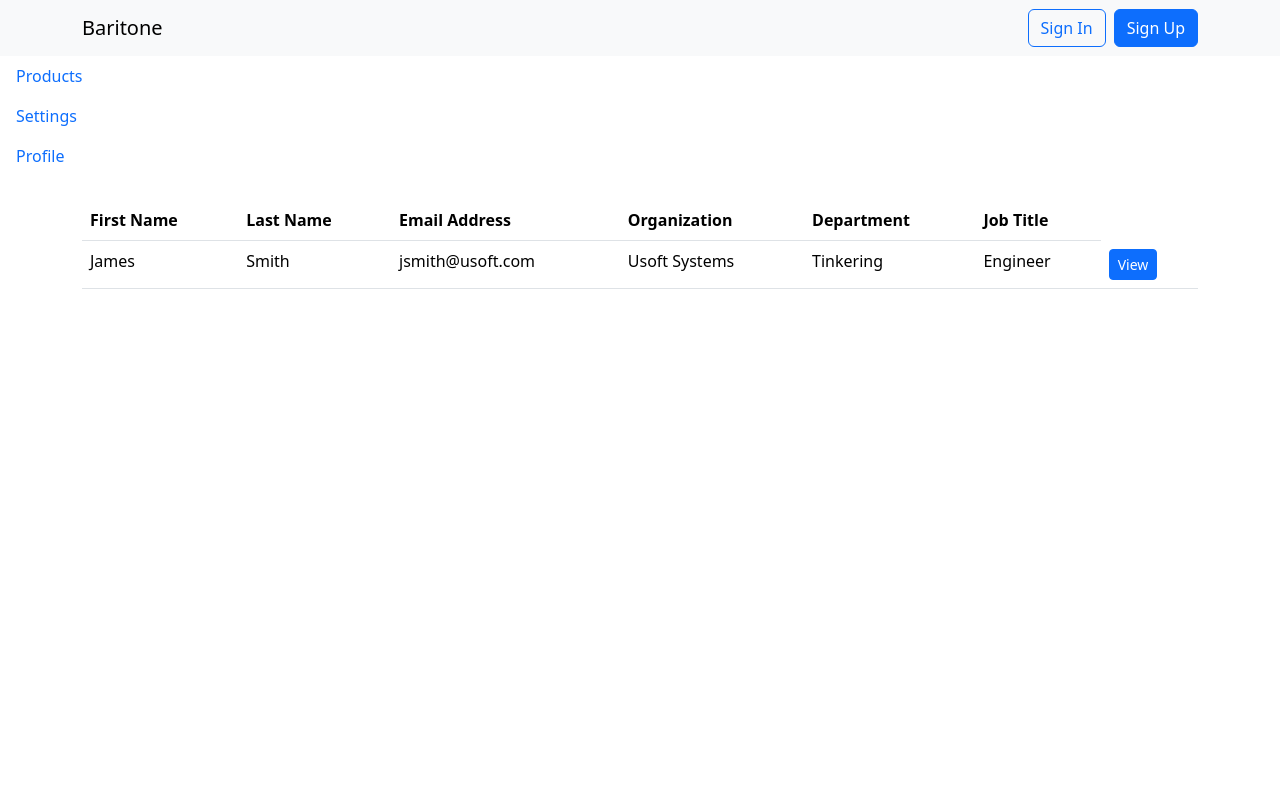
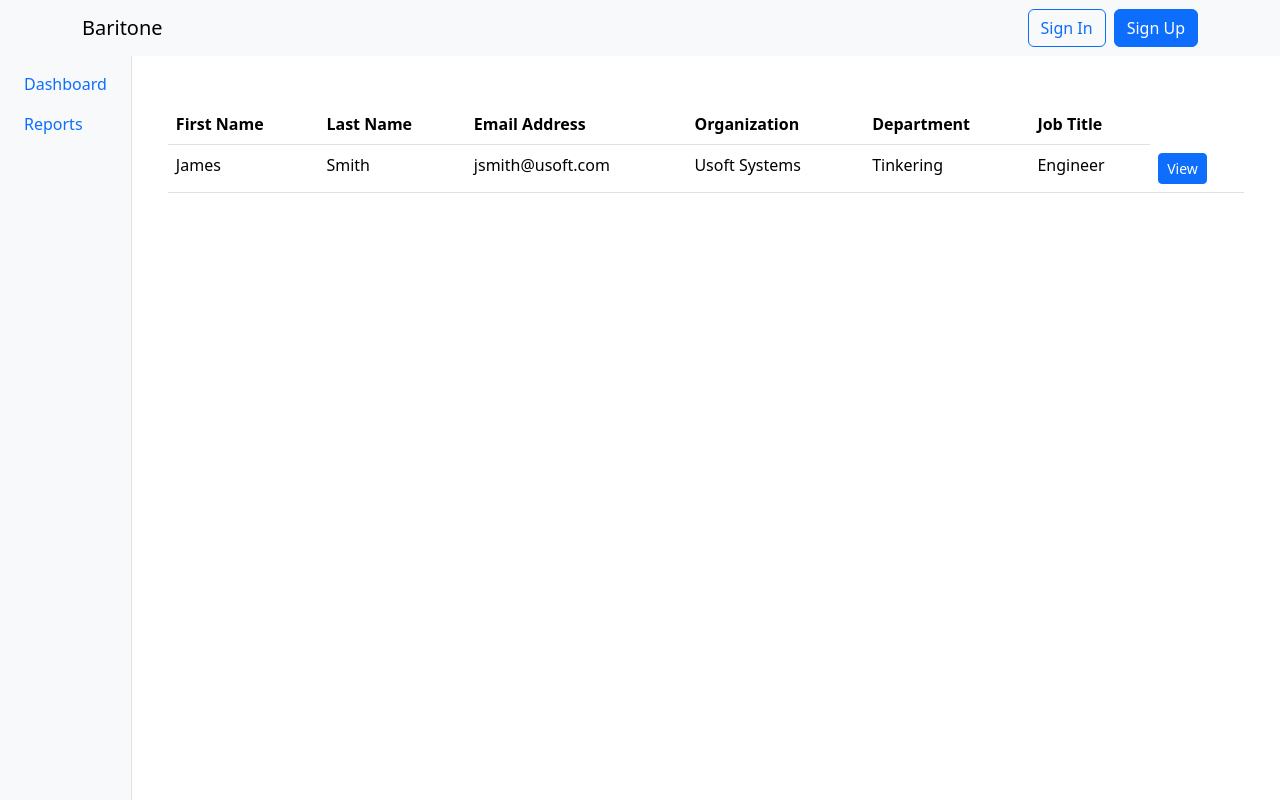
Before and after one commit to codegorilla/spring-boot, a Spring Boot app: page /users in a window 1280 px wide. Run offline with Spring Boot 4, Linux system fonts and the light colour scheme; a user stored in the database is signed in; some of the project's set-up classes (security, data sources, template engines, error pages and the like) are left out, and stand-ins take their place.

Commit message:
Update bootstrap templates

```diff
--- a/src/main/resources/templates/dashboard.html
+++ b/src/main/resources/templates/dashboard.html
@@ -1,12 +1,12 @@
 <!DOCTYPE html>
 <html lang="en"
       xmlns:th="http://www.thymeleaf.org"
-      th:replace="~{layout/base :: mainLayout(~{::title}, ~{::section})}">
+      th:replace="~{layout/base :: mainLayout(~{::title}, ~{::main})}">
 <head>
     <title>SB Dashboard</title>
 </head>
 <body>
-    <section>
+    <main>
         <!-- sidebar -->
         <nav class="nav flex-column">
             <ul class="nav flex-column">
@@ -47,6 +47,6 @@
         </tbody>
     </table>
 
-    </section>
+    </main>
 </body>
 </html>
--- a/src/main/resources/templates/fragments/header.html
+++ b/src/main/resources/templates/fragments/header.html
@@ -1,4 +1,4 @@
-<nav th:fragment="header" class="navbar navbar-expand-lg navbar-light bg-light">
+<header th:fragment="header" class="navbar navbar-expand-lg navbar-light bg-light">
     <div class="container">
 
         <!-- Brand -->
@@ -33,4 +33,4 @@
 
         </div>
     </div>
-</nav>
+</header>
--- /dev/null
+++ b/src/main/resources/templates/fragments/sidebar.html
@@ -0,0 +1,12 @@
+<nav th:fragment="sidebar" class="sidebar bg-body-tertiary border-end p-2" aria-label="Main">
+    <ul class="nav nav-pills flex-column">
+        <li class="nav-item">
+            <a class="nav-link" th:href="@{/dashboard}"
+               th:classappend="${activeNav == 'dashboard'} ? 'active'">Dashboard</a>
+        </li>
+        <li class="nav-item">
+            <a class="nav-link" th:href="@{/reports}"
+               th:classappend="${activeNav == 'reports'} ? 'active'">Reports</a>
+        </li>
+    </ul>
+</nav>
--- a/src/main/resources/templates/index.html
+++ b/src/main/resources/templates/index.html
@@ -1,17 +1,17 @@
 <!DOCTYPE html>
 <html lang="en"
       xmlns:th="http://www.thymeleaf.org"
-      th:replace="~{layout/base :: mainLayout(~{::title}, ~{::section})}">
+      th:replace="~{layout/base :: mainLayout(~{::title}, ~{::main})}">
 <head>
     <title>Spring Boot Index</title>
 </head>
 <body>
-    <section>
+    <main>
         <h1>Welcome to Spring Boot Index!</h1>
         <p>This is my first Spring Boot HTML page.</p>
         <button class="btn btn-primary" onclick="alert('Hello Spring Boot!')">
             Click Me
         </button>
-    </section>
+    </main>
 </body>
 </html>
--- a/src/main/resources/templates/layout/base.html
+++ b/src/main/resources/templates/layout/base.html
@@ -5,13 +5,17 @@
 <head>
     <meta charset="utf-8">
     <meta name="viewport" content="width=device-width, initial-scale=1">
-    <title th:replace="${title}">Layout Title</title>
-    <link href="https://cdn.jsdelivr.net/npm/bootstrap@5.3.8/dist/css/bootstrap.min.css" rel="stylesheet" integrity="sha384-sRIl4kxILFvY47J16cr9ZwB07vP4J8+LH7qKQnuqkuIAvNWLzeN8tE5YBujZqJLB" crossorigin="anonymous">
+    <title th:replace="${title}">My Title</title>
+    <link href="https://cdn.jsdelivr.net/npm/bootstrap@5.3.9/dist/css/bootstrap.min.css" rel="stylesheet" integrity="sha384-yEPZ7jP9S0QKiUQ0m3jjsO4ProIW7wvR9gXkI7JOGa2XVsw53Yke2bsdkBbjmmiX" crossorigin="anonymous">
 </head>
 <body>
-    <div th:replace="~{fragments/header :: header}"></div>
-
-    <div th:replace="${content}">Layout Content</div>
-    <link href="https://cdn.jsdelivr.net/npm/bootstrap@5.3.8/dist/css/bootstrap.min.css" rel="stylesheet" integrity="sha384-sRIl4kxILFvY47J16cr9ZwB07vP4J8+LH7qKQnuqkuIAvNWLzeN8tE5YBujZqJLB" crossorigin="anonymous">
+    <div class="d-flex flex-column vh-100">
+        <header th:replace="~{fragments/header :: header}"></header>
+        <div class="d-flex flex-grow-1 overflow-hidden">
+            <nav th:replace="~{fragments/sidebar :: sidebar}"></nav>
+            <main th:replace="${content}">My Content</main>
+        </div>
+    </div>
+    <script src="https://cdn.jsdelivr.net/npm/bootstrap@5.3.9/dist/js/bootstrap.bundle.min.js" integrity="sha384-WyOxWvTyr1QaMPfiPJSv76iReVthorl5uWlFtZPyK0IEB0hGzo9y5Bp9mYanr8Bu" crossorigin="anonymous"></script>
 </body>
 </html>
--- a/src/main/resources/templates/login.html
+++ b/src/main/resources/templates/login.html
@@ -1,12 +1,12 @@
 <!DOCTYPE html>
 <html lang="en"
       xmlns:th="http://www.thymeleaf.org"
-      th:replace="~{layout/base :: mainLayout(~{::title}, ~{::section})}">
+      th:replace="~{layout/base :: mainLayout(~{::title}, ~{::main})}">
 <head>
     <title>Spring Boot Login</title>
 </head>
 <body>
-    <section>
+    <main>
         <h1>Login</h1>
 
         <div th:if="${param.error}">
@@ -33,6 +33,6 @@
             <button class="btn btn-large btn-primary" type="submit">Sign In</button>
             </div>
         </form>
-    </section>
+    </main>
 </body>
 </html>
--- a/src/main/resources/templates/register-success.html
+++ b/src/main/resources/templates/register-success.html
@@ -1,17 +1,17 @@
 <!DOCTYPE html>
 <html lang="en"
       xmlns:th="http://www.thymeleaf.org"
-      th:replace="~{layout/base :: mainLayout(~{::title}, ~{::section})}">
+      th:replace="~{layout/base :: mainLayout(~{::title}, ~{::main})}">
 <head>
     <title>User Registration Successful</title>
 </head>
 <body>
-    <section>
+    <main>
         <h1>Registration successful.</h1>
 
         <div>
             <a th:href="@{/login}" class="btn btn-large btn-primary">Return to login page</a>
         </div>
-    </section>
+    </main>
 </body>
 </html>
--- a/src/main/resources/templates/register.html
+++ b/src/main/resources/templates/register.html
@@ -1,12 +1,12 @@
 <!DOCTYPE html>
 <html lang="en"
       xmlns:th="http://www.thymeleaf.org"
-      th:replace="~{layout/base :: mainLayout(~{::title}, ~{::section})}">
+      th:replace="~{layout/base :: mainLayout(~{::title}, ~{::main})}">
 <head>
     <title>User Registration</title>
 </head>
 <body>
-    <section>
+    <main>
         <h1>Create an Account</h1>
 
         <div th:if="${param.error}">
@@ -79,6 +79,6 @@
                 <button class="btn btn-large btn-primary" type="submit">Register</button>
             </div>
         </form>
-    </section>
+    </main>
 </body>
 </html>
--- a/src/main/resources/templates/users/list.html
+++ b/src/main/resources/templates/users/list.html
@@ -1,34 +1,12 @@
 <!DOCTYPE html>
 <html lang="en"
       xmlns:th="http://www.thymeleaf.org"
-      th:replace="~{layout/base :: mainLayout(~{::title}, ~{::section})}">
+      th:replace="~{layout/base :: mainLayout(~{::title}, ~{::main})}">
 <head>
     <title>Users</title>
 </head>
 <body>
-    <section>
-        <!-- sidebar -->
-        <nav class="nav flex-column">
-            <ul class="nav flex-column">
-                <li class="nav-item">
-                    <a class="nav-link active" href="/dashboard">
-                        Products
-                    </a>
-                </li>
-                <li class="nav-item">
-                    <a class="nav-link" href="/settings">
-                        Settings
-                    </a>
-                </li>
-                <li class="nav-item">
-                    <a class="nav-link" href="/profile">
-                        Profile
-                    </a>
-                </li>
-            </ul>
-        </nav>
-
-        <!-- main -->
+    <main class="flex-grow-1 overflow-auto p-4">
         <div class="container my-4">
             <div class="table-responsive">
                 <table class="table">
@@ -58,7 +36,6 @@
                 </table>
             </div>
         </div>
-
-    </section>
+    </main>
 </body>
 </html>
```
Also changed, not shown: src/main/resources/templates/users/details.html (+4 -23 lines).
